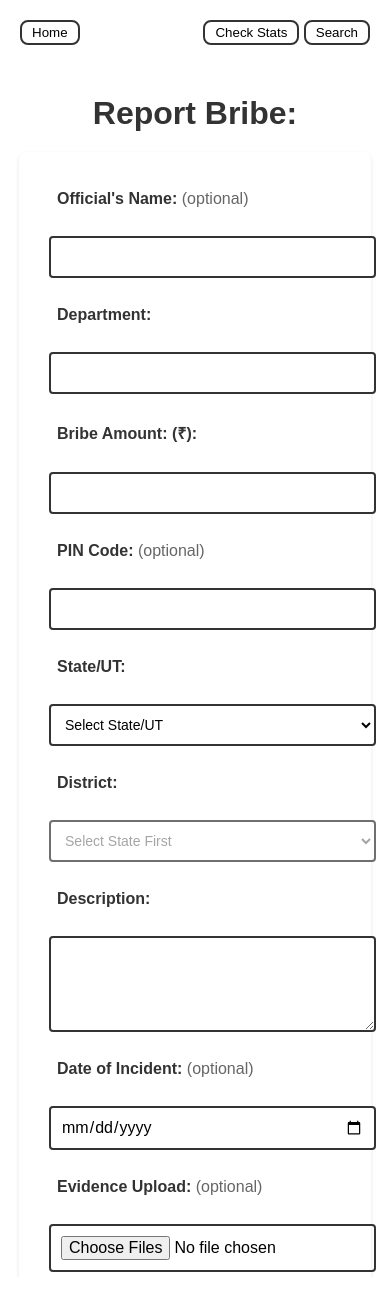
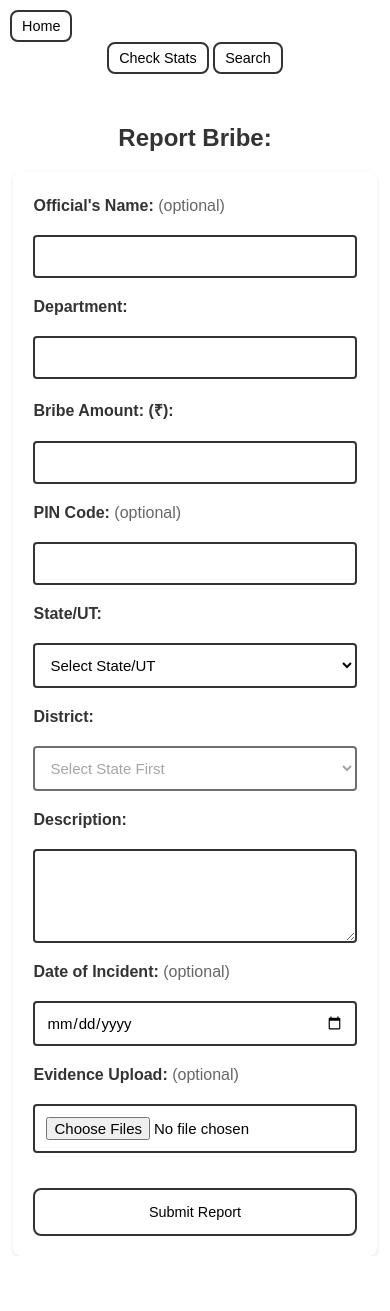
Before and after one commit to space6monkey9/mvp0, a FastAPI app: template templates/report.html in a window 390 px wide. Shown: the top 1311 px of the page. Run offline with FastAPI, Linux system fonts and the light colour scheme; the template is opened without the code that fills it, so the values that code supplies are empty; parts of the project's set-up code (start-up, migrations or seed data) failed here and were passed over.

Commit message:
added responsive design for smaller display

```diff
--- a/static/report.css
+++ b/static/report.css
@@ -49,9 +49,25 @@
 
 /* Mobile styles */
 @media (max-width: 768px) {
-    .state-selector, .district-selector {
-        font-size: 14px;
-        padding: 10px;
+    .form-grid {
+        grid-template-columns: 1fr;
+        width: 95%;
+        gap: 10px;
+    }
+
+    label {
+        text-align: left;
+        padding: 5px 0;
+    }
+
+    input, textarea, .state-selector, .district-selector {
+        padding: 12px;
+        font-size: 16px;
+    }
+
+    button[type="submit"] {
+        width: 100%;
+        padding: 12px;
     }
 }
 
@@ -70,91 +86,42 @@
     color: #666;
 }
 
-/* Modal/Banner Styles */
-.modal {
-    display: none;
-    position: fixed;
-    top: 0;
-    left: 0;
-    width: 100%;
-    height: 100%;
-    background-color: rgba(0, 0, 0, 0.5);
-    z-index: 1000;
-}
-
-.modal-content {
-    position: relative;
-    background-color: #fefefe;
-    margin: 15% auto;
-    padding: 20px;
-    border: 1px solid #888;
-    width: 80%;
-    max-width: 500px;
-    border-radius: 8px;
-}
-
-.close {
-    position: absolute;
-    top: 10px;
-    right: 15px;
-    color: #636262;
-    font-size: 28px;
-    font-weight: bold;
-    cursor: pointer;
-}
-
-.close:hover {
-    color: black;
-}
-
-.modal-content form {
-    width: 100%;
-    max-width: 400px;
-    margin: 0 auto;
-}
-
-.modal-content label {
-    display: block;
-    margin-bottom: 5px;
-    font-weight: bold;
-    text-align: left;
-}
-
-.modal-content input {
-    width: 100%;
-    padding: 10px;
-    margin-bottom: 15px;
-    border: 1px solid #ccc;
-    border-radius: 4px;
-}
-
-.modal-content button {
-    width: 30%;
-    padding: 10px;
-    background-color: #000000;
-    color: white;
-    border: none;
-    border-radius: 4px;
-    cursor: pointer;
-    margin-top: 10px;
-}
-
-.modal-content button:hover {
-    background-color: #323232;
-}
-
 /* Responsive Design */
 @media (max-width: 768px) {
     .form-grid {
         grid-template-columns: 1fr;
         width: 95%;
+        gap: 10px;
     }
 
     label {
         text-align: left;
+        padding: 5px 0;
+    }
+
+    input, textarea, .state-selector, .district-selector {
+        padding: 12px;
+        font-size: 16px;
     }
 
     button[type="submit"] {
         width: 100%;
+        padding: 12px;
     }
 }
+
+/* Smaller Mobile adjustments */
+@media (max-width: 480px) {
+    .table-container form {
+        padding: 20px;
+    }
+
+    input, textarea, .state-selector, .district-selector {
+        font-size: 15px;
+        padding: 11px;
+    }
+
+    button[type="submit"] {
+        padding: 14px;
+    }
+}
--- a/static/styles.css
+++ b/static/styles.css
@@ -171,17 +171,92 @@
 
 /* Responsive Design */
 @media (max-width: 768px) {
+    .header {
+        flex-direction: column; /* Stack header items */
+        align-items: flex-start; /* Align items to the start */
+    }
+    .header .sub-header, .header .header-buttons {
+        width: 100%; /* Make button groups take full width */
+        margin-bottom: 10px; /* Add space between stacked groups */
+        text-align: center; /* Center buttons */
+    }
+    .header .header-buttons {
+        margin-left: 0; /* Remove left margin */
+    }
+    .welcome-message {
+        width: 100%;
+        text-align: center; /* Center welcome message */
+        margin-top: 10px;
+    }
+
     .table-container {
         width: 95%; /* Slightly wider on mobile */
         margin-left: auto;
         margin-right: auto;
+        max-height: calc(100vh - 250px); /* Adjust max-height if header grew */
     }
 
-    .leaderboard td:nth-child(4),
+    .leaderboard td:nth-child(4), /* Hide City column */
     .leaderboard th:nth-child(4),
-    .leaderboard td:nth-child(3),
+    .leaderboard td:nth-child(3), /* Hide State column */
     .leaderboard th:nth-child(3) {
         display: none;
+    }
+
+    .modal-content {
+        width: 90%; /* Adjust modal width for tablets */
+        margin: 20% auto; /* Adjust top margin */
+    }
+
+    h1 {
+        font-size: 1.8em; /* Slightly smaller heading */
+    }
+
+    .button-primary {
+        padding: 5px 12px; /* Slightly larger touch target */
+    }
+
+    .pagination a, .pagination span {
+        padding: 8px 12px; /* Easier tapping */
+        margin: 0 3px;
+    }
+}
+
+/* Mobile Specific */
+@media (max-width: 480px) {
+    .header {
+        padding: 10px; /* Reduce header padding */
+    }
+    .button-primary {
+        font-size: 0.9em; /* Smaller font on buttons */
+        padding: 6px 10px;
+    }
+
+    .table-container {
+        width: 98%;
+    }
+
+    /* Adjust table padding and font for small screens */
+    .leaderboard th, .leaderboard td {
+        padding: 8px; /* Reduce cell padding */
+        font-size: 0.9em; /* Smaller table text */
+    }
+
+    .modal-content {
+        width: 95%;
+        padding: 15px;
+        margin: 25% auto;
+    }
+
+    h1 {
+        font-size: 1.5em;
+    }
+
+    .pagination {
+        flex-wrap: wrap; /* Allow pagination buttons to wrap */
+    }
+    .pagination a, .pagination span {
+        margin-bottom: 5px; /* Add space if they wrap */
     }
 }
 
--- a/templates/report.html
+++ b/templates/report.html
@@ -12,14 +12,10 @@
     });
 
     function showBribeReportedBanner(bribeId) {
-        console.log("Reporting id 1: ", bribeId)
         const reportingIdElem = document.getElementById('bribeReportSuccessId');
         const banner = document.getElementById('bribeReportedBanner');
         if (reportingIdElem && banner) {
-            console.log("Reporting id 2: ", bribeId)
             reportingIdElem.textContent = bribeId;
-            console.log("textContent after setting:", reportingIdElem.textContent);
-            console.log("innerHTML after setting:", reportingIdElem.innerHTML);
             banner.style.display = 'block';
         } else {
             alert('Bribe reported, but could not display Reporting ID banner.');
```
